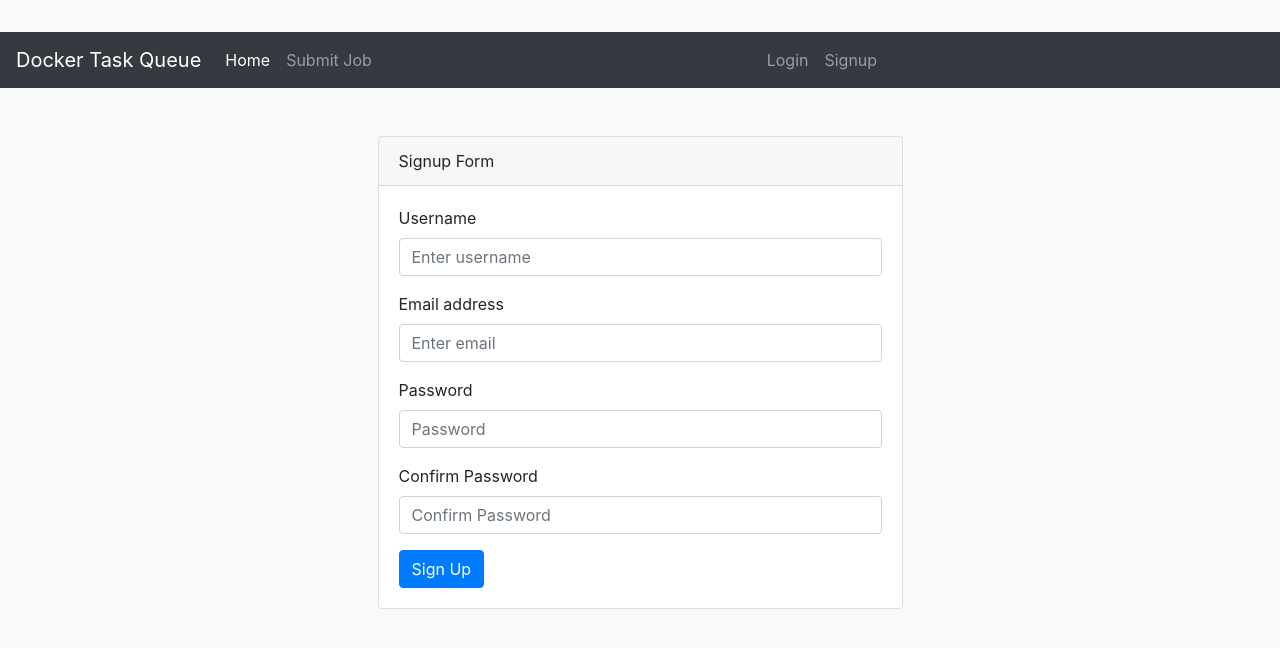
After one commit to mrcabbage972/llama_sherpa, a FastAPI app: template app/templates/signup.html in a window 1280 px wide. The commit adds this page. Shown: the top 648 px of the page. Run offline with FastAPI, Linux system fonts and the light colour scheme; the template is opened without the code that fills it, so the values that code supplies are empty; parts of the project's set-up code (start-up, migrations or seed data) failed here and were passed over; some libraries are stand-ins or nearby versions.

Commit message:
Adding signup form

```diff
--- a/app/templates/navbar.html
+++ b/app/templates/navbar.html
@@ -32,6 +32,13 @@
                     {% endif %}
 
             </li>
+            <li class="nav-item">
+                <a class="nav-link" href="/signup">
+                   Signup
+                        </a>
+
+
+            </li>
         </ul>
     </div>
 </nav>
--- /dev/null
+++ b/app/templates/signup.html
@@ -0,0 +1,86 @@
+{% extends "_base.html" %}
+
+{% block content %}
+  <div class="container mt-5">
+        <div class="row justify-content-center">
+            <div class="col-md-6">
+                <div class="card">
+                    <div class="card-header">
+                        Signup Form
+                    </div>
+                    <div class="card-body">
+                        <form id="signup-form" action="#" method="POST">
+                            <div class="form-group">
+                                <label for="username">Username</label>
+                                <input type="text" class="form-control" id="username" name="username" placeholder="Enter username" required>
+                            </div>
+                            <div class="form-group">
+                                <label for="email">Email address</label>
+                                <input type="email" class="form-control" id="email" name="email" placeholder="Enter email" required>
+                            </div>
+                            <div class="form-group">
+                                <label for="password">Password</label>
+                                <input type="password" class="form-control" id="password" name="password" placeholder="Password" required>
+                            </div>
+                            <div class="form-group">
+                                <label for="confirmPassword">Confirm Password</label>
+                                <input type="password" class="form-control" id="confirmPassword" name="confirmPassword" placeholder="Confirm Password" required>
+                                <small id="passwordMatch" class="text-danger d-none">Passwords do not match</small>
+                            </div>
+                            <button type="submit" class="btn btn-primary">Sign Up</button>
+                        </form>
+                    </div>
+                </div>
+            </div>
+        </div>
+    </div>
+
+
+
+ <script src="https://code.jquery.com/jquery-3.5.1.slim.min.js"></script>
+    <script src="https://cdn.jsdelivr.net/npm/@popperjs/core@2.9.1/dist/umd/popper.min.js"></script>
+    <script src="https://stackpath.bootstrapcdn.com/bootstrap/4.5.2/js/bootstrap.min.js"></script>
+
+
+<script>
+// Example starter JavaScript for disabling form submissions if there are invalid fields
+(function() {
+  'use strict';
+  window.addEventListener('load', function() {
+    // Fetch all the forms we want to apply custom Bootstrap validation styles to
+    var forms = document.getElementsByClassName('needs-validation');
+    // Loop over them and prevent submission
+    var validation = Array.prototype.filter.call(forms, function(form) {
+      form.addEventListener('submit', function(event) {
+
+        if (form.checkValidity() === false) {
+          event.preventDefault();
+          event.stopPropagation();
+        } else {
+          // Disable the submit button
+          var submitButton = form.querySelector('[type="submit"]');
+          if (submitButton) {
+            submitButton.disabled = true;
+          }
+        }
+        form.classList.add('was-validated');
+      }, false);
+    });
+  }, false);
+})();
+</script>
+
+ <script>
+        document.getElementById('signup-form').addEventListener('submit', function(event) {
+            const password = document.getElementById('password').value;
+            const confirmPassword = document.getElementById('confirmPassword').value;
+            const passwordMatch = password === confirmPassword;
+
+            if (!passwordMatch) {
+                event.preventDefault();
+                document.getElementById('passwordMatch').classList.remove('d-none');
+            }
+        });
+    </script>
+
+{% endblock %}
```
Also changed, not shown: app/routers/frontend.py (+27 -6 lines).
